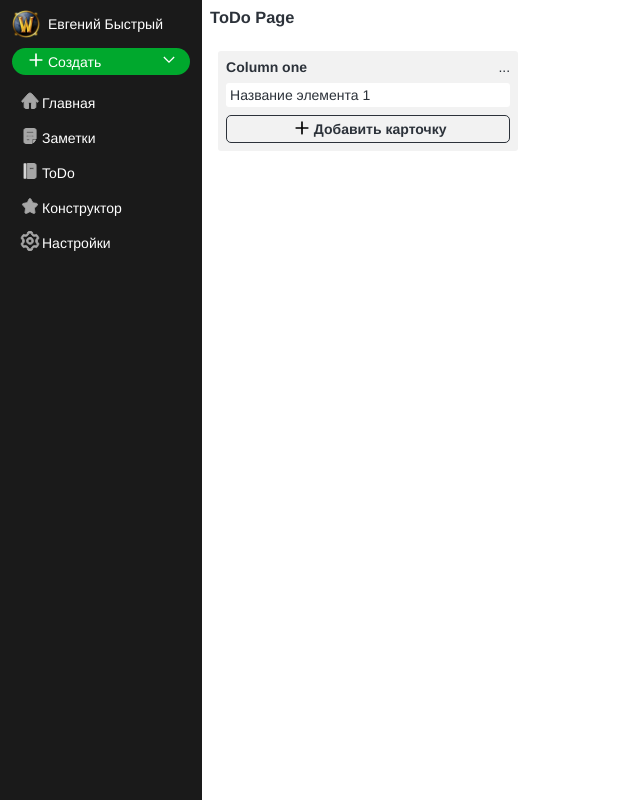
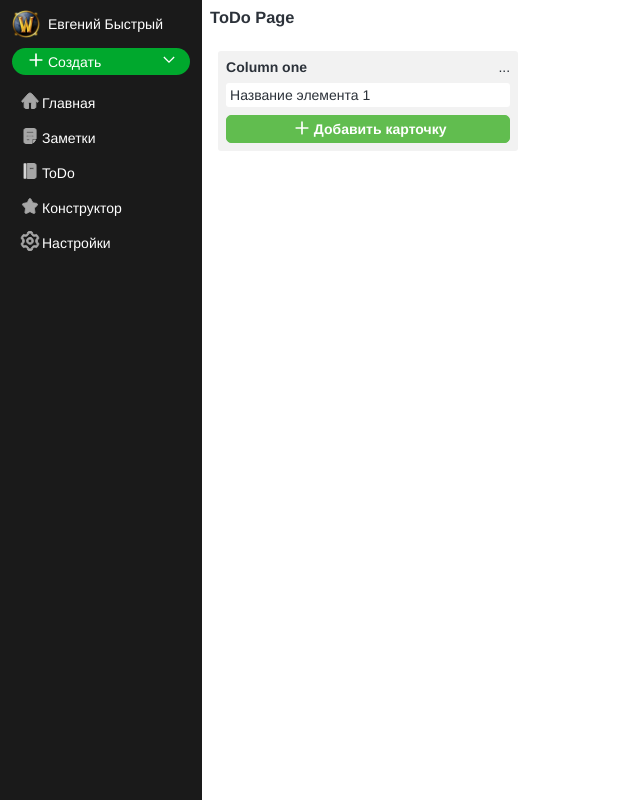
Before and after one commit to krai54rus/notebook, a Vue app: page /todo/table/1 in a window 1280 px wide. Shown: the whole page, without its empty margins (0-640 px from the left). Built offline with nearby package versions, Linux system fonts and the light colour scheme.

Commit message:
add colors to NbButton

```diff
--- a/src/components/generic/NbButton.vue
+++ b/src/components/generic/NbButton.vue
@@ -35,9 +35,10 @@
   <div
     class="n-flex n-justify-center n-align-center"
     :class="{
+      [$style['green']]: true,
       [$style['button']]: true,
       [$style[`button_${size}`]]: true,
-      [$style[`color-${color}`]]: true,
+      [$style[`button_color-${color}`]]: true,
       [$style['button_outline']]: outline,
       [$style['button_plain']]: plain,
       [$style['button_depressed']]: depressed,
@@ -62,50 +63,66 @@
   $component: button;
 
   @mixin color($color, $color-text: 0) {
-    // color: $color;
-    // background: lighten($color, 25%);
+    &:not(.#{$component}_disabled, .#{$component}_outline, .#{$component}_plain) {
       color: $color-btn-white;
       fill: $color-btn-white;
-    // @if $color-text != 0 {
+      @if $color-text != 0 {
         color: $color;
         fill: $color;
-    // }
+      }
       background: $color;
       border-color: $color;
     }
 
+    &.#{$component}_outline {
+      color: $color;
+      fill: $color;
+      background: transparent;
+      border-color: $color;
+    }
+
+    &.#{$component}_plain {
+      color: $color;
+      fill: $color;
+      background: transparent;
+      border-color: transparent;
+    }
+  }
+
   @mixin hover($color, $color-text: 0) {
-    &:not(.#{$component}_disabled):hover {
-      $hovered-color: darken($color, 15%);
+    $hovered-color-darken: darken($color, 10%);
+    $hovered-color-lighten: lighten($color, 25%);
+    &:not(.#{$component}_disabled, .#{$component}_outline, .#{$component}_plain):hover {
       @if $color-text != 0 {
         color: $color-text;
         fill: $color-text;
       }
-      background: $hovered-color;
-      border-color: $hovered-color;
+      background: $hovered-color-darken;
+      border-color: $hovered-color-darken;
+    }
+
+    &.#{$component}_outline:hover {
+      background: $hovered-color-lighten;
+      border-color: $hovered-color-lighten;
+    }
+
+    &.#{$component}_plain:hover {
+      background: $hovered-color-lighten;
+      border-color: $hovered-color-lighten;
     }
   }
 
-  // @mixin order($args...) {
-  //   // @for $i from 0 to length($selectors) {
-  //   // #{nth($selectors, $i + 1)} {
-  //   //   position: absolute;
-  //   //   height: $height;
-  //   //   margin-top: $i * $height;
-  //   // }
-  //   @each $color in $args {
-  //     . {
-  //       color: $color;
-  //     }
-  //   }
-  //   // }
-  // }
-  $colors: 'white', 'black', 'green', 'blue', 'gray';
-  @each $color in $colors {
-    .color-#{$color} {
-      color: $color;
-    }
-  }
+  $colors: (
+    'white': $color-btn-white,
+    'black': $color-btn-black,
+    'green': $color-btn-green,
+    'red': $color-btn-red,
+    'blue': $color-btn-blue,
+    'yellow': $color-btn-yellow,
+    'orange': $color-btn-orange,
+    'purple': $color-btn-purple,
+    'gray': $color-btn-gray,
+  );
 
   .#{$component} {
     border-style: solid;
@@ -117,7 +134,6 @@
     height: 40px;
     padding: 0px 12px;
     font-weight: var(--font-weight-semibold);
-    font-size: var(--size-16);
     transition: 0.5s;
 
     &::-moz-focus-inner {
@@ -127,7 +143,6 @@
     &_small {
       height: 28px;
       padding: 0px 8px;
-      font-weight: var(--font-weight-semibold);
       font-size: var(--size-14);
     }
 
@@ -135,57 +150,16 @@
       min-width: 40px;
       height: 40px;
       padding: 0px 12px;
-      font-weight: var(--font-weight-semibold);
       font-size: var(--size-16);
     }
 
-    // &_color {
-    $colors: 'white', 'black', 'green', 'blue', 'gray';
-    @each $color in $colors {
-      .color-#{$color} {
-        color: $color;
+    // !-- Colors part --!
+    @each $name, $color in $colors {
+      &_color-#{$name} {
+        @include color($color);
+        @include hover($color);
       }
     }
-    // @include order('white', 'black', 'green', 'blue', 'gray');
-    // &_white {
-    //   @include color($color-btn-white);
-    //   @include hover($color-btn-white);
-    //   // background-color: var(--color-text-black);
-    // }
-    // &_black {
-    //   @include color($color-btn-black, $color-btn-black);
-    //   @include hover($color-btn-black, $color-btn-white);
-    //   // background-color: var(--color-btn-white);
-    // }
-    // &_red {
-    //   @include color($color-btn-red);
-    //   @include hover($color-btn-red);
-    // }
-    // &_green {
-    //   @include color($color-btn-green);
-    //   @include hover($color-btn-green);
-    // }
-    // &_yellow {
-    //   @include color($color-btn-yellow);
-    //   @include hover($color-btn-yellow);
-    // }
-    // &_orange {
-    //   @include color($color-btn-orange);
-    //   @include hover($color-btn-orange);
-    // }
-    // &_blue {
-    //   @include color($color-btn-blue);
-    //   @include hover($color-btn-blue);
-    // }
-    // &_purple {
-    //   @include color($color-btn-purple);
-    //   @include hover($color-btn-purple);
-    // }
-    // &_gray {
-    //   @include color($color-btn-gray, $color-btn-gray);
-    //   @include hover($color-btn-gray--light);
-    // }
-    // }
 
     &_plain {
       background-color: transparent;
```
Lines whose indentation alone changed are shown as unchanged.
